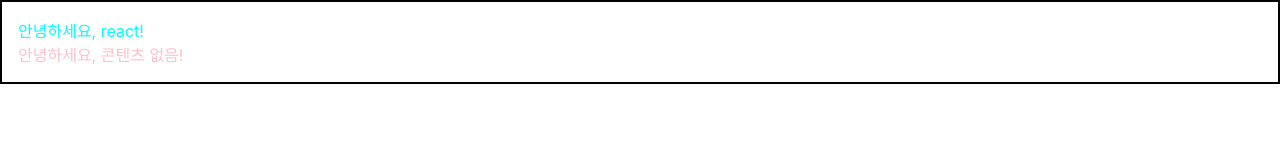
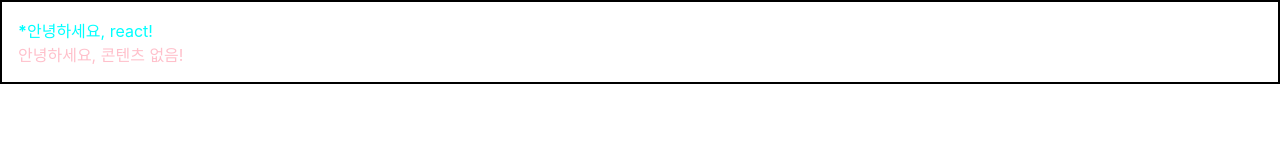
Before and after one commit to Kangbeom-Kim/Modern-react, a React (Create React App) app: page / in a window 1280 px wide. Shown: the top 160 px of the page. Built offline with nearby package versions, Linux system fonts and the light colour scheme.

Commit message:
조건부 렌더링

```diff
--- a/src/App.js
+++ b/src/App.js
@@ -17,6 +17,7 @@
         <Hello
           Content={name}
           ColorOfFont={style.color}
+          isSpecial={true}
         />
         <Hello ColorOfFont="pink"/>
       </Wrapper>
--- a/src/Hello.js
+++ b/src/Hello.js
@@ -1,7 +1,12 @@
 import React from 'react';
 
-export default function Hello({Content, ColorOfFont}) {
-    return <div style={{ color: ColorOfFont }}> 안녕하세요, {Content}!</div>
+export default function Hello({Content, ColorOfFont, isSpecial }) {
+    return (
+        <div style={{ color: ColorOfFont }}>
+            {isSpecial ? <b>*</b> : null }
+            안녕하세요, {Content}!
+        </div>
+    );
 }
 
 Hello.defaultProps = {
```
